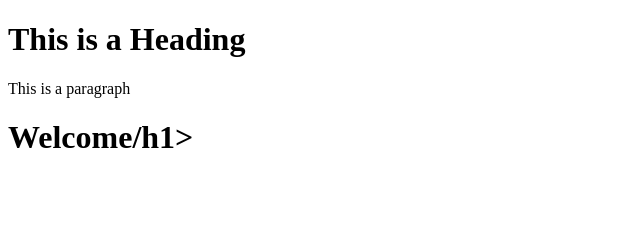
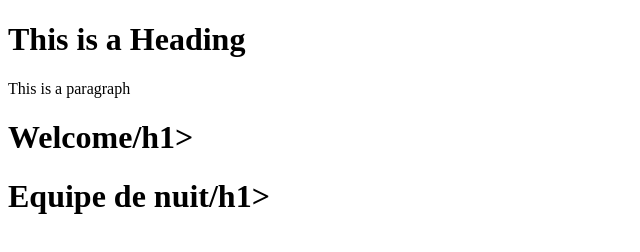
Before and after one commit to monwanoulaurence/projetGit, a plain HTML site: page index.html in a window 1280 px wide. Shown: the whole page, without its empty margins (0-640 px from the left). Drawn offline with Linux system fonts and the light colour scheme.

Commit message:
Update index.html

```diff
--- a/index.html
+++ b/index.html
@@ -7,5 +7,7 @@
 <h1>This is a Heading</h1>
 <p>This is a paragraph</p>
   <h1>Welcome/h1>
+    <h1>Equipe de nuit/h1>
+
   </body>
 </html>
```
